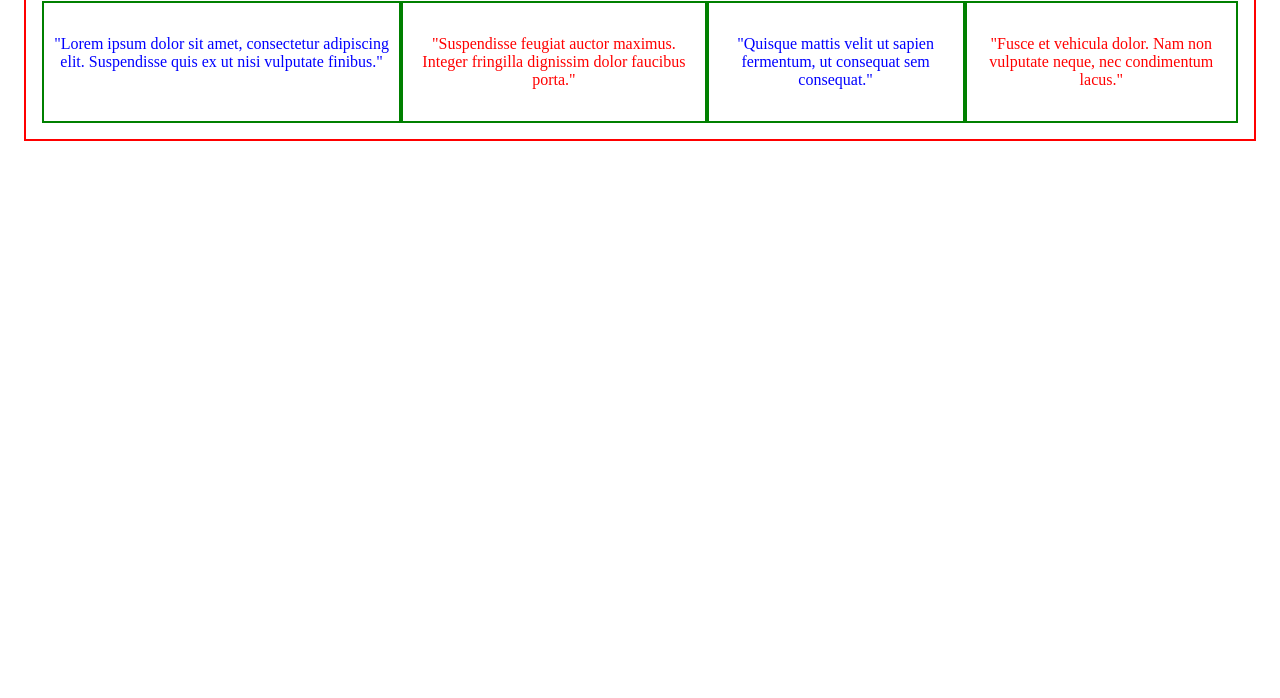
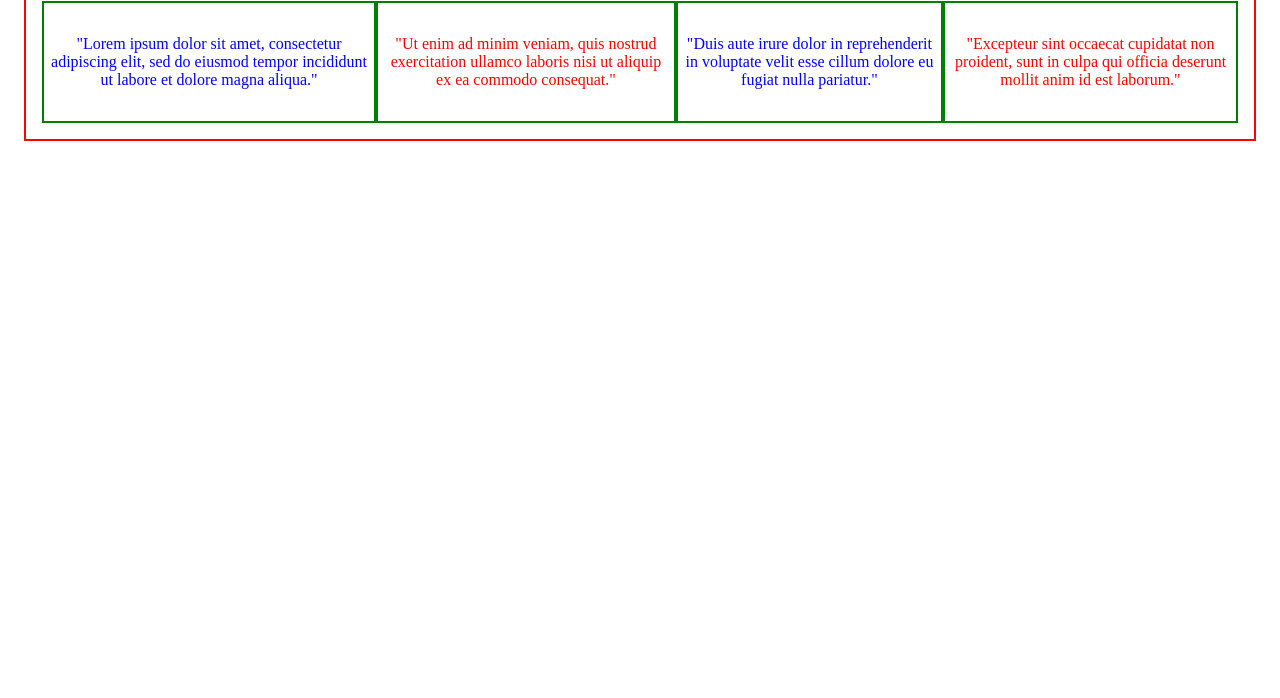
Before and after one commit to AdilSadigov/Develhope_SASS_Exercises, a plain HTML site: page Exercise-1/index.html in a window 1280 px wide. Shown: the part 102-800 px from the top of the page. Drawn offline with Linux system fonts and the light colour scheme.

Commit message:
added first exercise

```diff
--- a/Exercise-1/index.html
+++ b/Exercise-1/index.html
@@ -17,22 +17,22 @@
             <div class="lorem-texts">
                 <div class="first-part">
                     <p>
-                        "Lorem ipsum dolor sit amet, consectetur adipiscing elit. Suspendisse quis ex ut nisi vulputate finibus."
+                        "Lorem ipsum dolor sit amet, consectetur adipiscing elit, sed do eiusmod tempor incididunt ut labore et dolore magna aliqua."
                     </p>
                 </div>
                 <div class="second-part">
                     <p>
-                        "Suspendisse feugiat auctor maximus. Integer fringilla dignissim dolor faucibus porta."
+                        "Ut enim ad minim veniam, quis nostrud exercitation ullamco laboris nisi ut aliquip ex ea commodo consequat."
                     </p>
                 </div>
                 <div class="third-part">
                     <p>
-                        "Quisque mattis velit ut sapien fermentum, ut consequat sem consequat."
+                        "Duis aute irure dolor in reprehenderit in voluptate velit esse cillum dolore eu fugiat nulla pariatur."
                     </p>
                 </div>
                 <div class="fourth-part">
                     <p>
-                        "Fusce et vehicula dolor. Nam non vulputate neque, nec condimentum lacus."
+                        "Excepteur sint occaecat cupidatat non proident, sunt in culpa qui officia deserunt mollit anim id est laborum."
                     </p>
                 </div>
             </div>
```
Also changed, not shown: Exercise-1/result.png, 1 other file.
